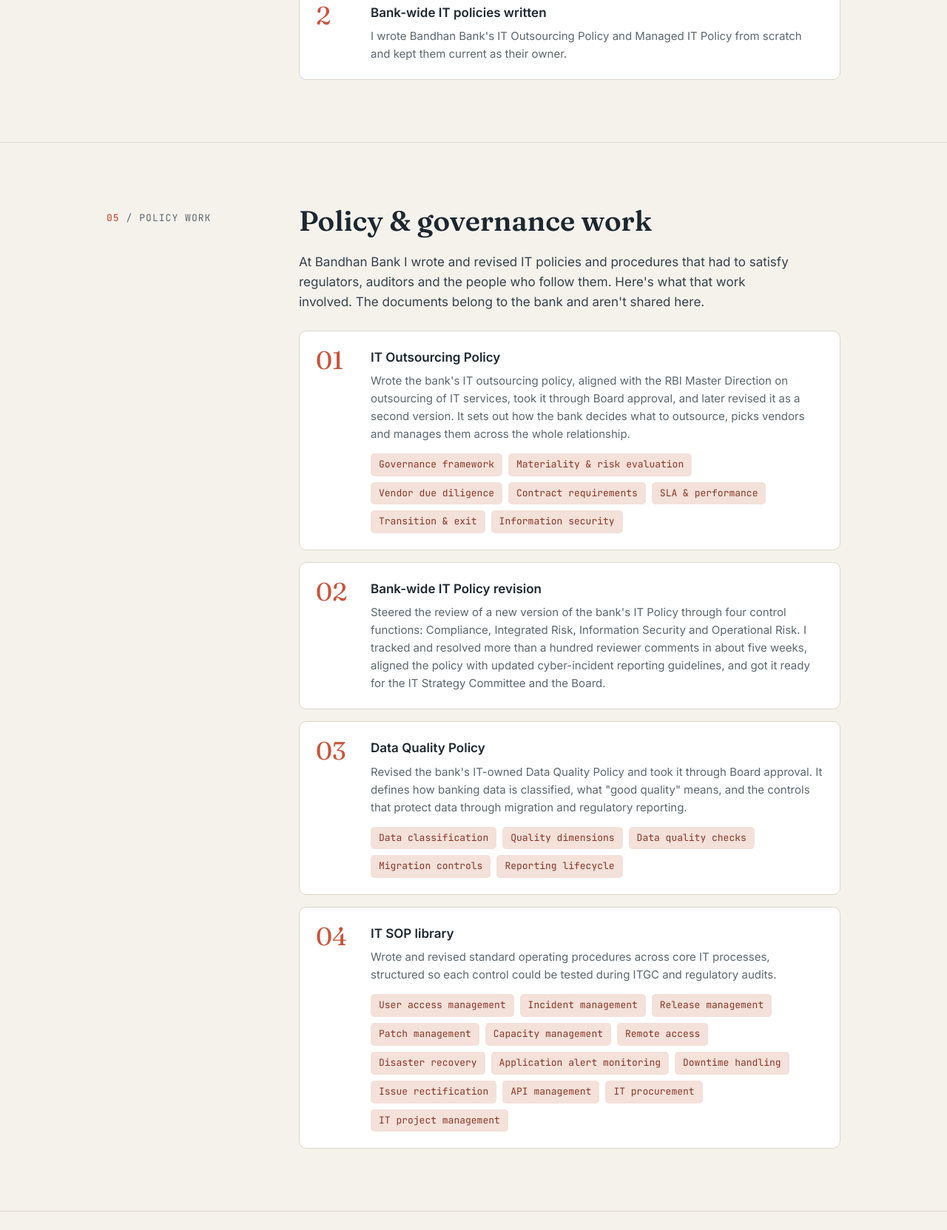
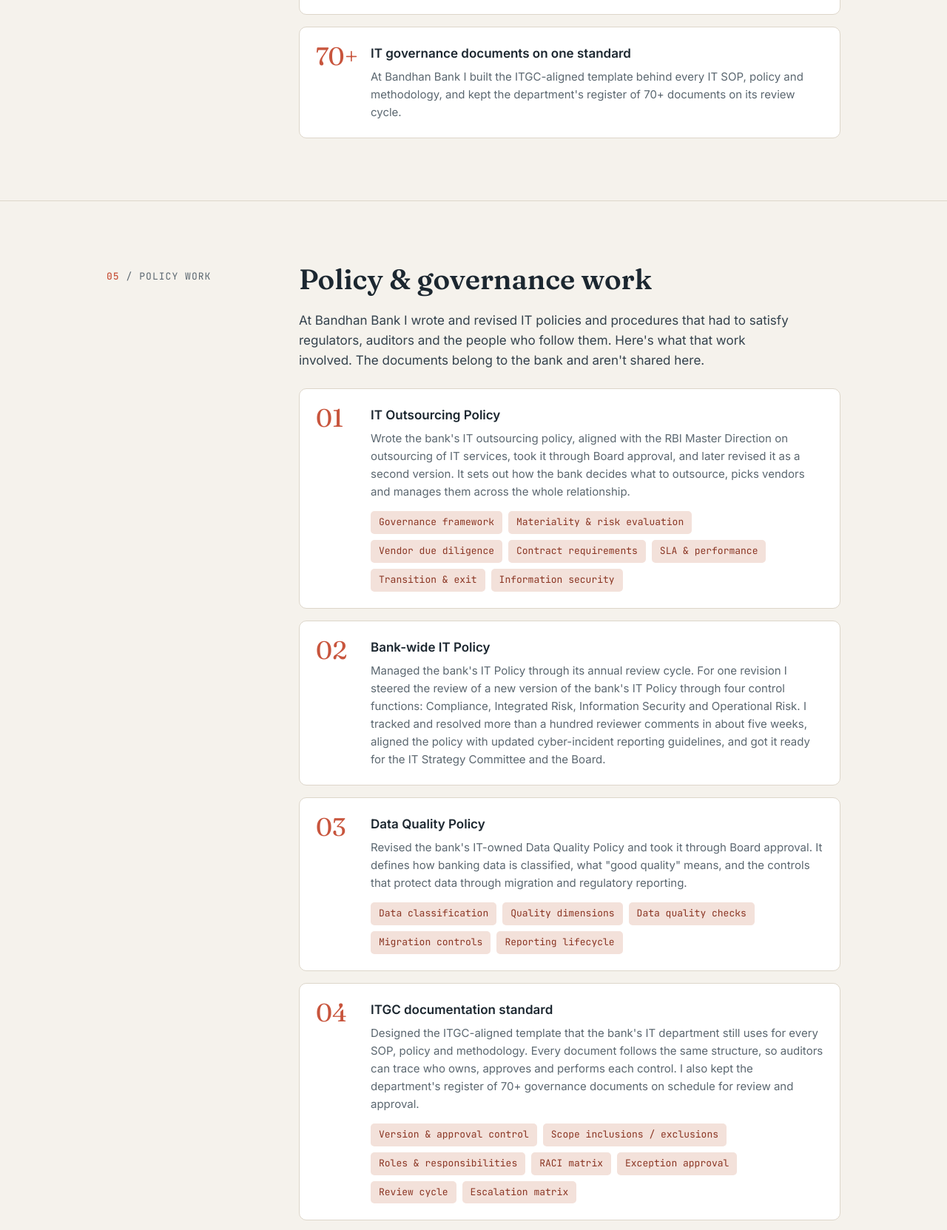
Before and after one commit to Kaustav-97/Kaustav-97.github.io, a plain HTML site: page index.html in a window 1280 px wide. Shown: the part 4296-5959 px from the top of the page at 74% size. Drawn offline with Linux system fonts and the light colour scheme.

Commit message:
Fix IT Policy wording, add ITGC template and more SOPs
Co-Authored-By: Claude Opus 5.5 <noreply@anthropic.com>
Claude-Session: https://claude.ai/code/session_01WACkMVjtwS9RbgSScqN9aD

```diff
--- a/index.html
+++ b/index.html
@@ -236,7 +236,8 @@
             <li>Assessed IT general controls across 85 enterprise applications, 57 of them critical core banking systems, covering access management, change management and IT operations against ISO, CMMI and SOC 2.</li>
             <li>Supported external and regulatory IT audits (RBI Cyber Security Framework, IRDAI, SOC 2): workpapers, walkthroughs for assessors and remediation of non-conformities.</li>
             <li>Maintained IT risk heat maps and risk registers, and automated how risks were categorised and how open findings were tracked.</li>
-            <li>Wrote the bank's IT Outsourcing Policy, aligned with RBI Master Directions, and its Managed IT Policy, and owned both until I left.</li>
+            <li>Wrote the bank's IT Outsourcing Policy, aligned with RBI Master Directions, and managed the bank-wide IT Policy and Data Quality Policy through review and Board approval.</li>
+            <li>Designed the ITGC-aligned template that the IT department still uses for every SOP, policy and methodology.</li>
           </ul>
         </div>
         <div class="job">
@@ -269,8 +270,8 @@
           <div><h3>Repeat non-conformities</h3><p>At CRIF Highmark I coordinated evidence and audit readiness for internal and third-party audits with no repeat findings.</p></div>
         </div>
         <div class="card">
-          <div class="num">2</div>
-          <div><h3>Bank-wide IT policies written</h3><p>I wrote Bandhan Bank's IT Outsourcing Policy and Managed IT Policy from scratch and kept them current as their owner.</p></div>
+          <div class="num">70+</div>
+          <div><h3>IT governance documents on one standard</h3><p>At Bandhan Bank I built the ITGC-aligned template behind every IT SOP, policy and methodology, and kept the department's register of 70+ documents on its review cycle.</p></div>
         </div>
       </div>
     </div>
@@ -303,8 +304,8 @@
         <div class="card">
           <div class="num">02</div>
           <div>
-            <h3>Bank-wide IT Policy revision</h3>
-            <p>Steered the review of a new version of the bank's IT Policy through four control functions: Compliance, Integrated Risk, Information Security and Operational Risk. I tracked and resolved more than a hundred reviewer comments in about five weeks, aligned the policy with updated cyber-incident reporting guidelines, and got it ready for the IT Strategy Committee and the Board.</p>
+            <h3>Bank-wide IT Policy</h3>
+            <p>Managed the bank's IT Policy through its annual review cycle. For one revision I steered the review of a new version of the bank's IT Policy through four control functions: Compliance, Integrated Risk, Information Security and Operational Risk. I tracked and resolved more than a hundred reviewer comments in about five weeks, aligned the policy with updated cyber-incident reporting guidelines, and got it ready for the IT Strategy Committee and the Board.</p>
           </div>
         </div>
         <div class="card">
@@ -324,6 +325,22 @@
         <div class="card">
           <div class="num">04</div>
           <div>
+            <h3>ITGC documentation standard</h3>
+            <p>Designed the ITGC-aligned template that the bank's IT department still uses for every SOP, policy and methodology. Every document follows the same structure, so auditors can trace who owns, approves and performs each control. I also kept the department's register of 70+ governance documents on schedule for review and approval.</p>
+            <div class="frameworks" style="margin-top:14px">
+              <span class="tag">Version & approval control</span>
+              <span class="tag">Scope inclusions / exclusions</span>
+              <span class="tag">Roles & responsibilities</span>
+              <span class="tag">RACI matrix</span>
+              <span class="tag">Exception approval</span>
+              <span class="tag">Review cycle</span>
+              <span class="tag">Escalation matrix</span>
+            </div>
+          </div>
+        </div>
+        <div class="card">
+          <div class="num">05</div>
+          <div>
             <h3>IT SOP library</h3>
             <p>Wrote and revised standard operating procedures across core IT processes, structured so each control could be tested during ITGC and regulatory audits.</p>
             <div class="frameworks" style="margin-top:14px">
@@ -340,6 +357,9 @@
               <span class="tag">API management</span>
               <span class="tag">IT procurement</span>
               <span class="tag">IT project management</span>
+              <span class="tag">SMS process management</span>
+              <span class="tag">Customer record creation</span>
+              <span class="tag">Interest rate modification</span>
             </div>
           </div>
         </div>
```
